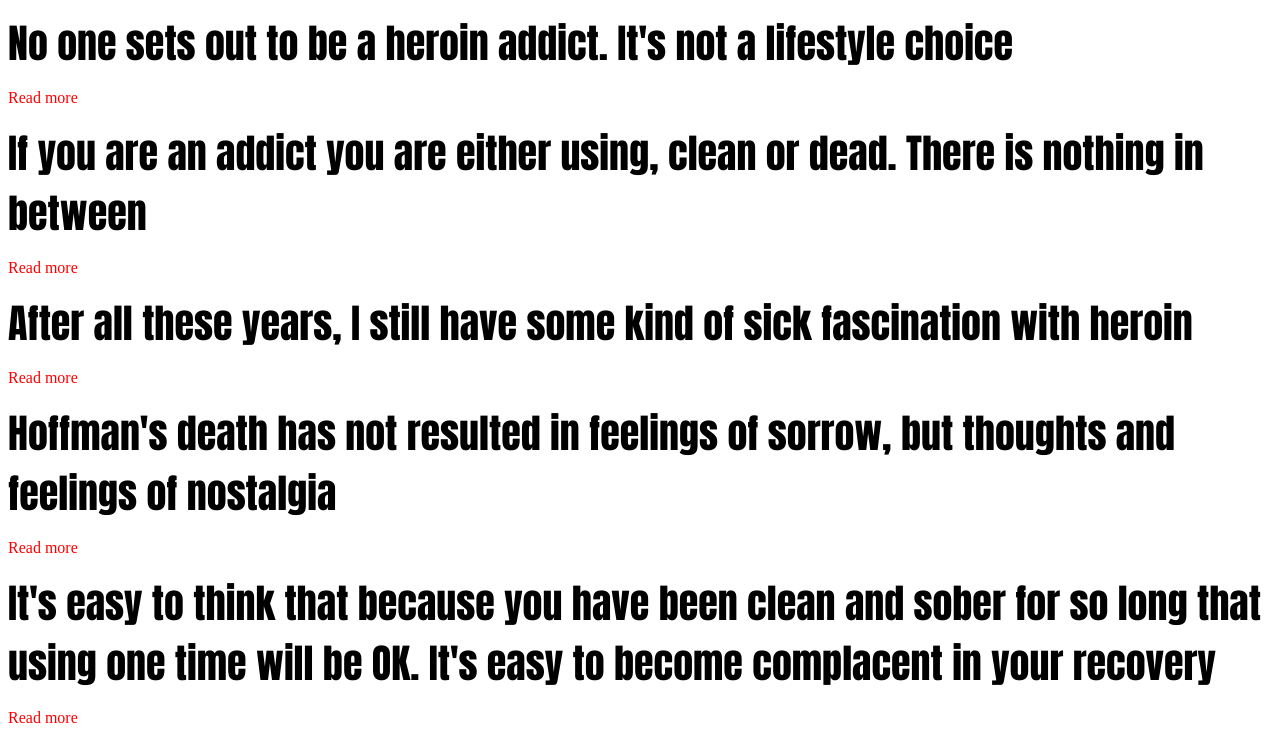
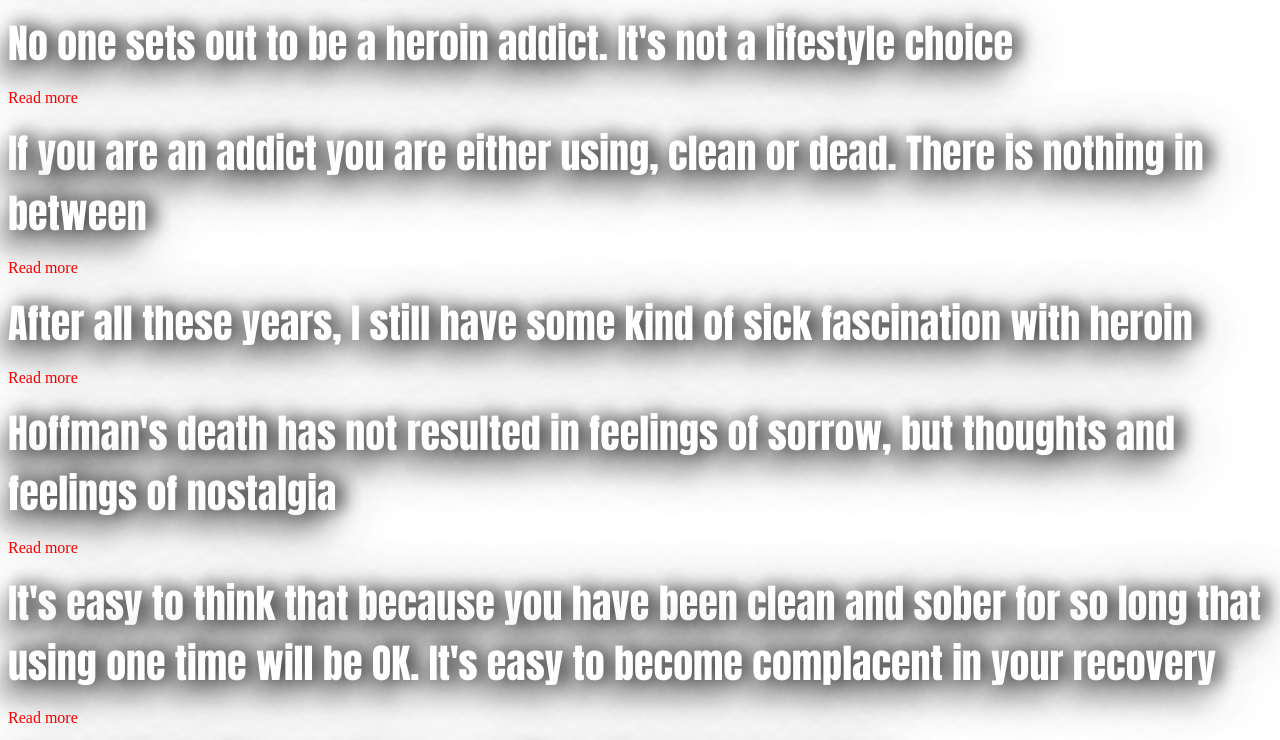
Before and after one commit to davidok/OkCards, a plain HTML site: page index.html in a window 1280 px wide. Shown: the part 435-1175 px from the top of the page. Drawn offline with nearby package versions, Linux system fonts and the light colour scheme.

Commit message:
Updated mainQuote style to match Polygon's headline style.

```diff
--- a/styles.css
+++ b/styles.css
@@ -2,10 +2,10 @@
 
 /*
  * body {
-	background-image: url("http://fc01.deviantart.net/fs71/i/2011/190/c/b/leather_darkgrey_by_narkos01-d3lhij4.jpg");
-	background-repeat: no-repeat;
-	background-size: 1500px 1500px;
-}
+ background-image: url("http://fc01.deviantart.net/fs71/i/2011/190/c/b/leather_darkgrey_by_narkos01-d3lhij4.jpg");
+ background-repeat: no-repeat;
+ background-size: 1500px 1500px;
+ }
  */
 
 p {
@@ -16,7 +16,8 @@ p {
 .mainQuote {
 	font-size: 40px;
 	font-family: 'Impact';
-	color: black;
+	text-shadow: 7px -1px 17px rgba(0,0,0,0.46), 8px -1px 18px rgba(0,0,0,0.44), 4px 7px 67px rgba(0,0,0,0.46), -9px 18px 26px rgba(0,0,0,0.47);
+	color: white;
 	font-weight: 900;
 	font-style: normal;
 }
@@ -63,11 +64,11 @@ p {
 	font-style: bold;
 }
 
-.moreInfo{
+.moreInfo {
 	display: none;
 }
 
-.expanded .moreInfo{
+.expanded .moreInfo {
 	display: block;
 }
 
@@ -81,4 +82,4 @@ p {
  float: left;
  margin-bottom: 10px;
  text-align: left;
-}*/
+ }*/
```
